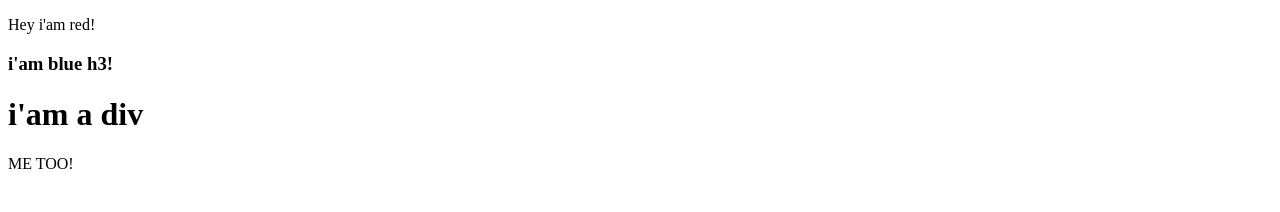
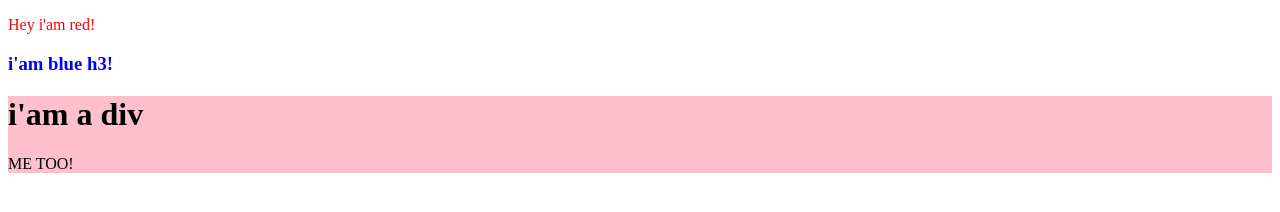
Before and after one commit to mohammadrezapaknazar/dom, a plain HTML site: page index.html in a window 1280 px wide. Drawn offline with Linux system fonts and the light colour scheme.

Commit message:
until border work and solved

```diff
--- a/index.html
+++ b/index.html
@@ -5,14 +5,16 @@
     <meta http-equiv="X-UA-Compatible" content="IE=edge">
     <meta name="viewport" content="width=device-width, initial-scale=1.0">
     <title>Document</title>
+
 </head>
 <body>
-   <p>Hey i'am red!</p>
-   <h3>i'am blue h3!</h3>
-<div class="pink">
+   <p id="red">Hey i'am red!</p>
+   <h3 id="blue">i'am blue h3!</h3>
+<div id="myDIV" >
     <h1>i'am a div</h1>
-    <p>ME TOO!</p>
+    <p id="me">ME TOO!</p>
 </div>
-   <script src="./index.js"></script>
+
+    <script src="./index.js"> </script>
 </body>
 </html>
--- a/index.js
+++ b/index.js
@@ -0,0 +1,5 @@
+
+document.getElementById("red").style.color="red";
+document.getElementById("blue").style.color="blue";
+document.getElementById("myDIV").style.backgroundColor ="pink";
+document.getElementById("myDIV").style.borderBlockEndColor= "black";
```
